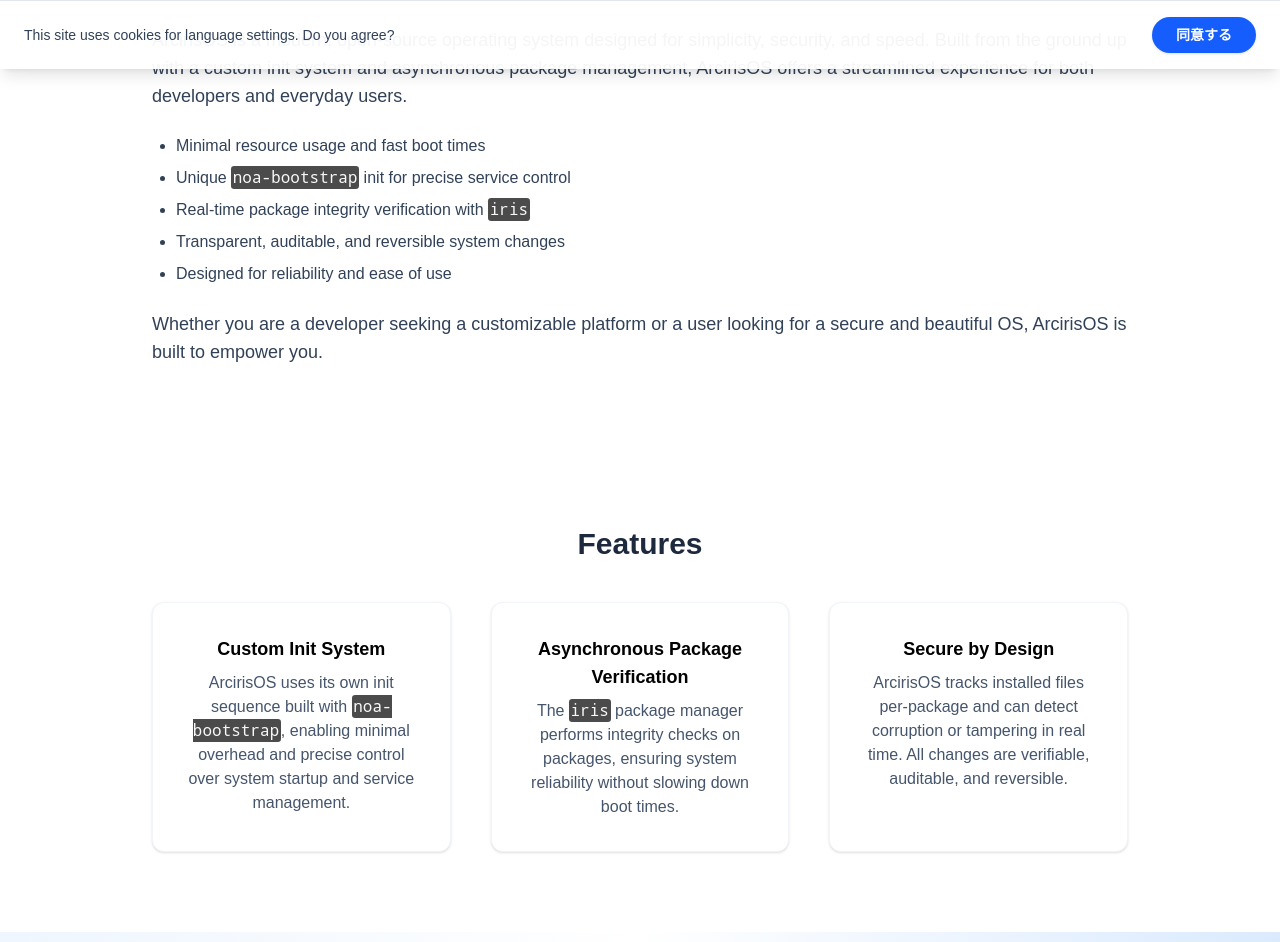
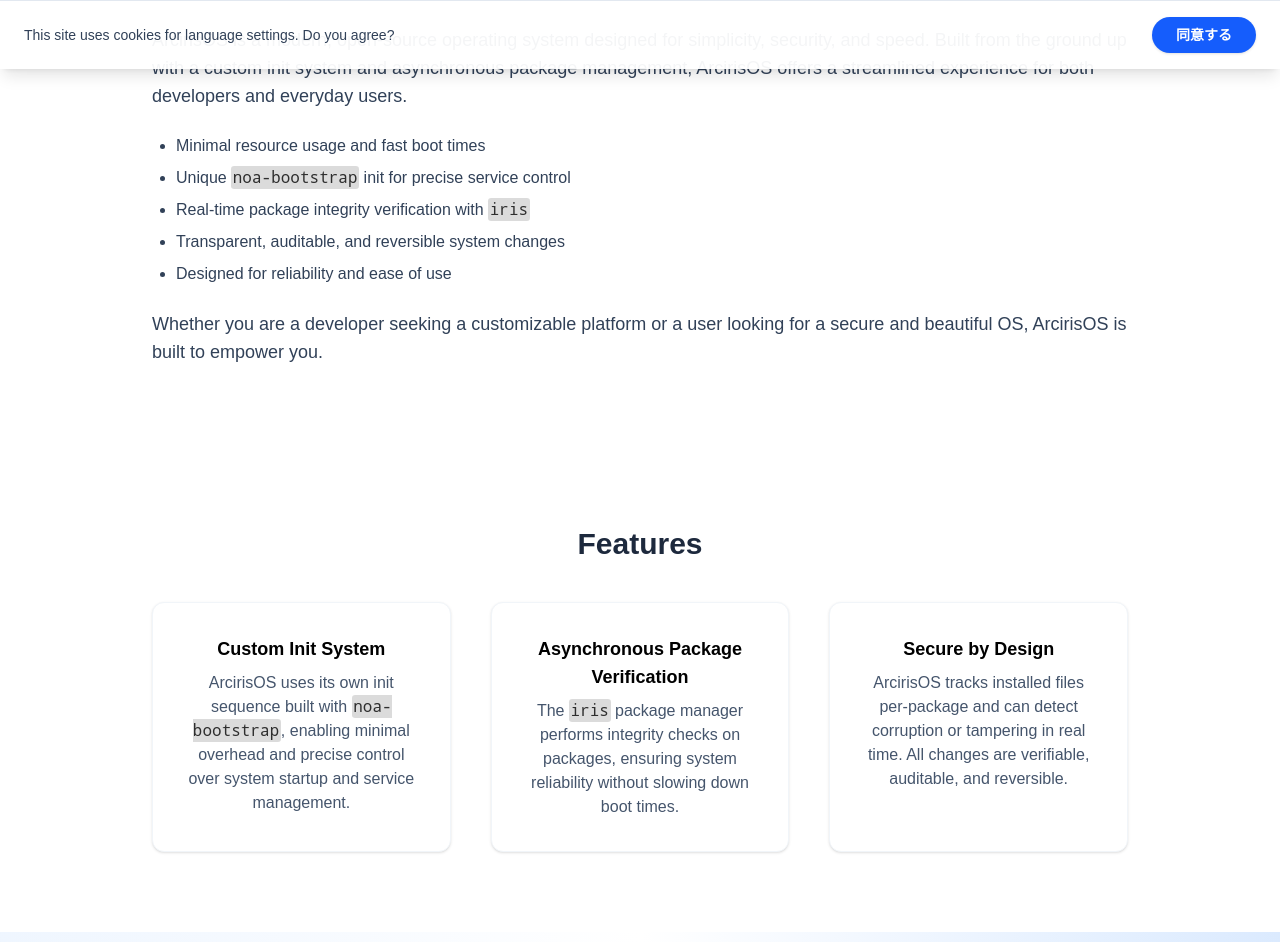
Before and after one commit to Arciris-org/arciris-org.github.io, a plain HTML site: page index.html in a window 1280 px wide. Shown: the part 731-1673 px from the top of the page. Drawn offline with nearby package versions, Linux system fonts and the light colour scheme.

Commit message:
upd code block color

```diff
--- a/css/styles.css
+++ b/css/styles.css
@@ -6,8 +6,8 @@ code {
     font-family: 'Noto Mono', monospace;
     border-radius: 0.2em;
     padding: 0.1em;
-    background-color: #4b4b4b;
-    color: #f8f8f8;
+    background-color: #dbdbdb;
+    color: #2e2e2e;
 }
 
 .glass-card {
```
